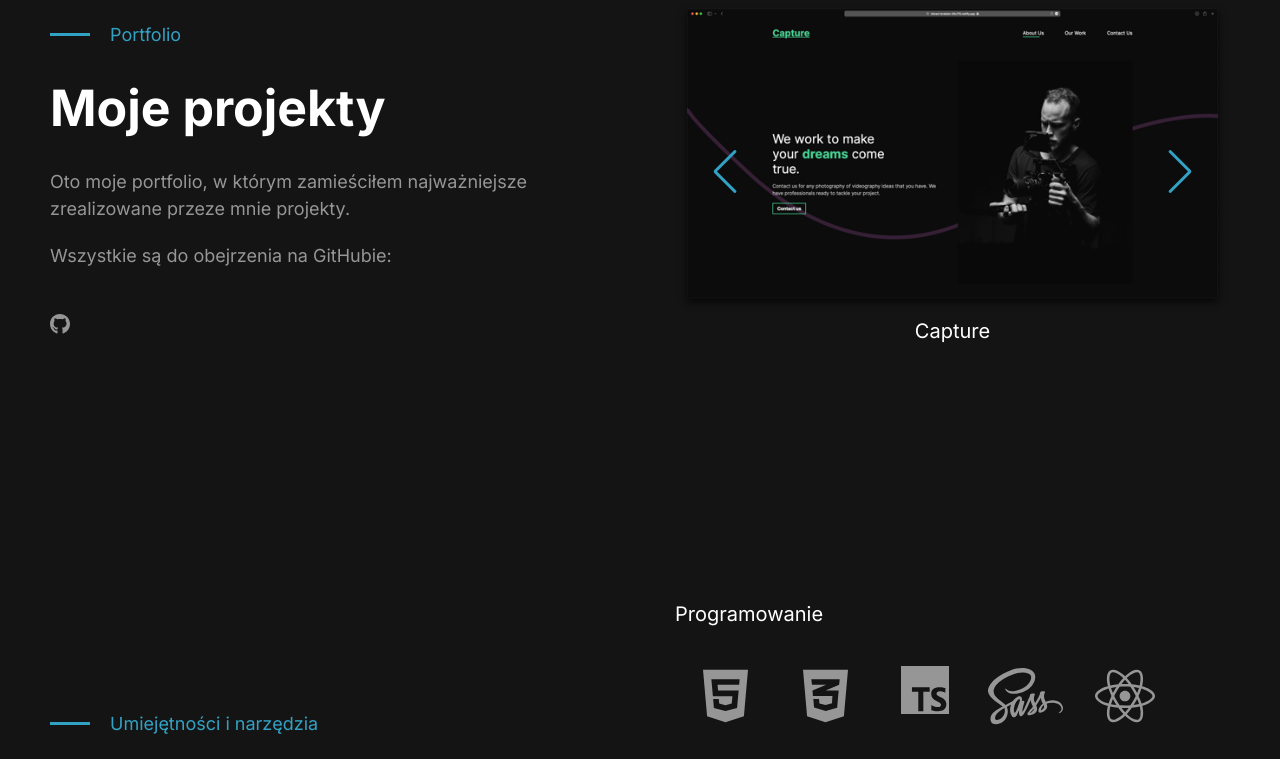
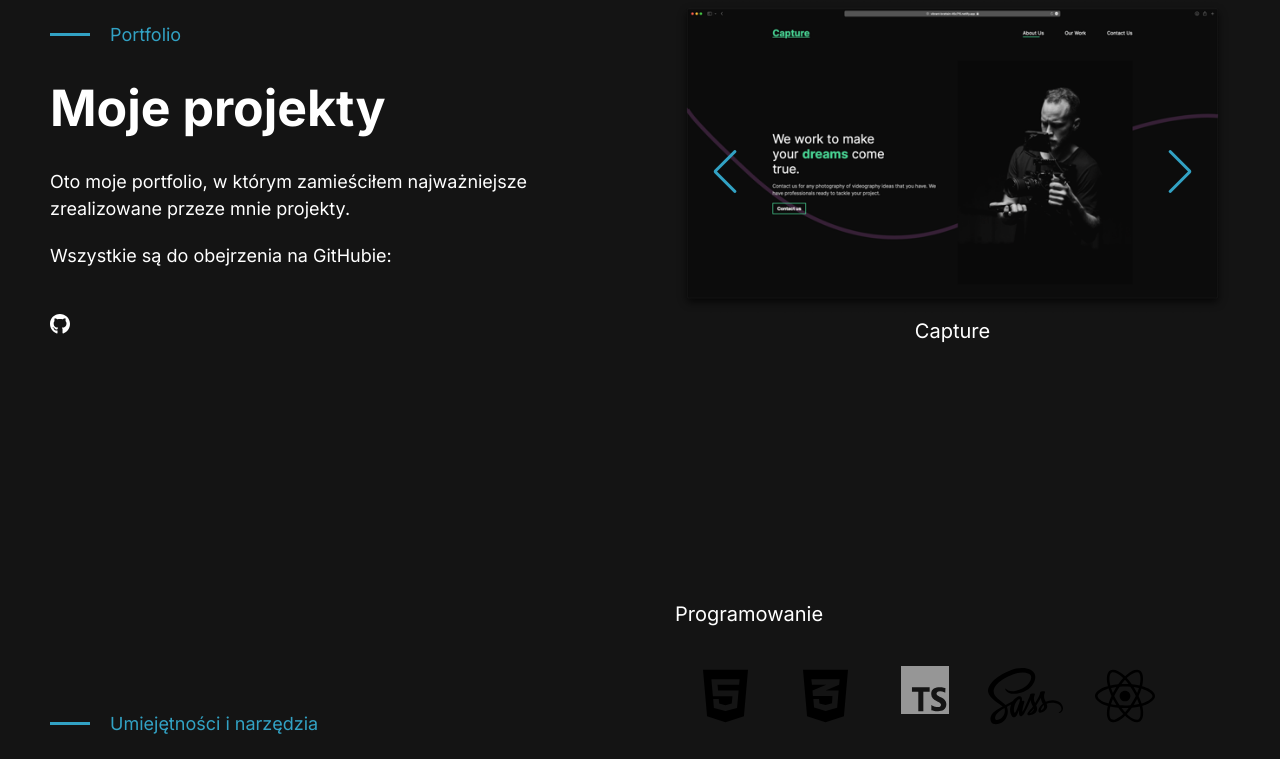
Before and after one commit to kitkovsky/new-portfolio, a React (Create React App) app: page / in a window 1280 px wide. Shown: the part 880-1639 px from the top of the page. Built offline with nearby package versions, Linux system fonts and the light colour scheme.

Commit message:
feat: add a new colour

```diff
--- a/src/styles/GlobalStyles.ts
+++ b/src/styles/GlobalStyles.ts
@@ -2,7 +2,8 @@
 
 export const PrimaryColours = {
   bgBlack: "rgb(20, 20, 20)",
-  grey: "rgb(150, 150, 150)",
+  textGrey: "rgb(150, 150, 150)",
+  bgGrey: "rgb(30, 30, 30)",
   darkBlue: "rgb(42, 136, 164)",
   blue: "rgb(50, 162, 196)",
   lightBlue: "rgb(70, 179, 207)",
```
